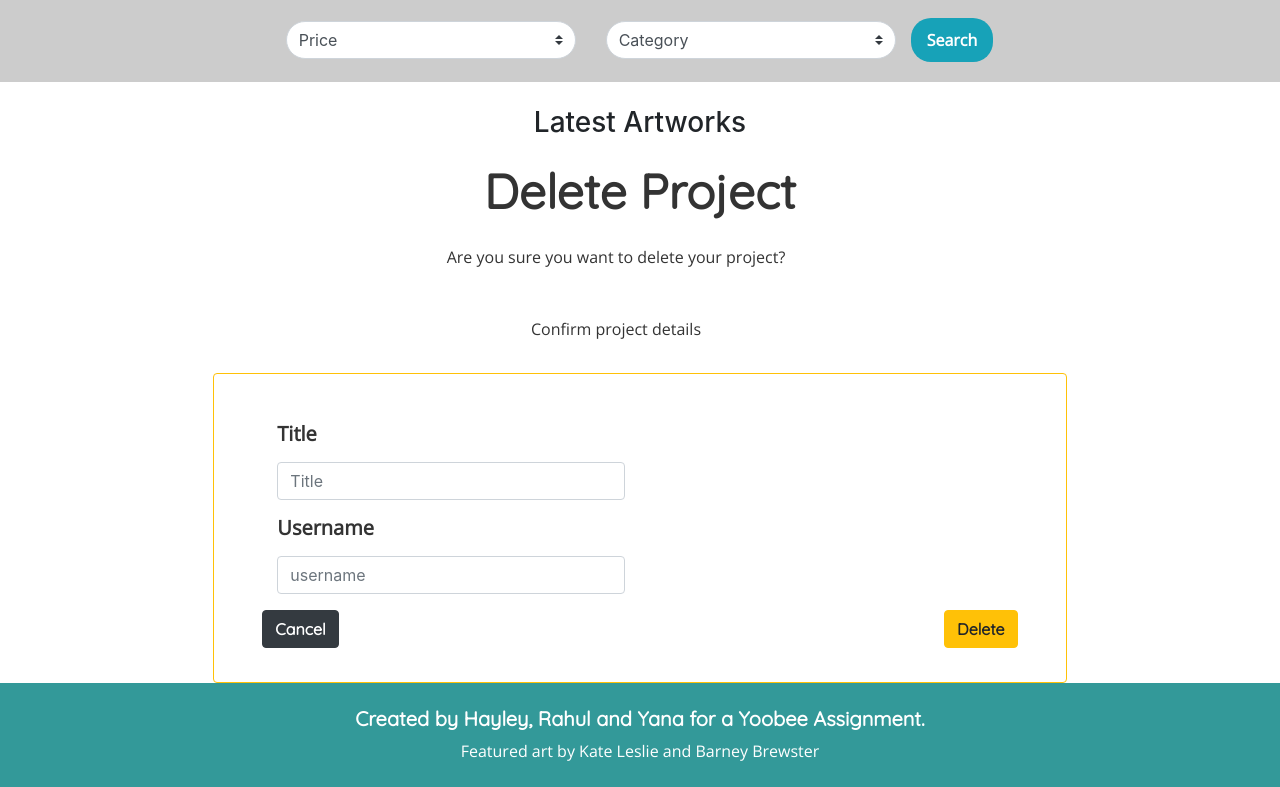
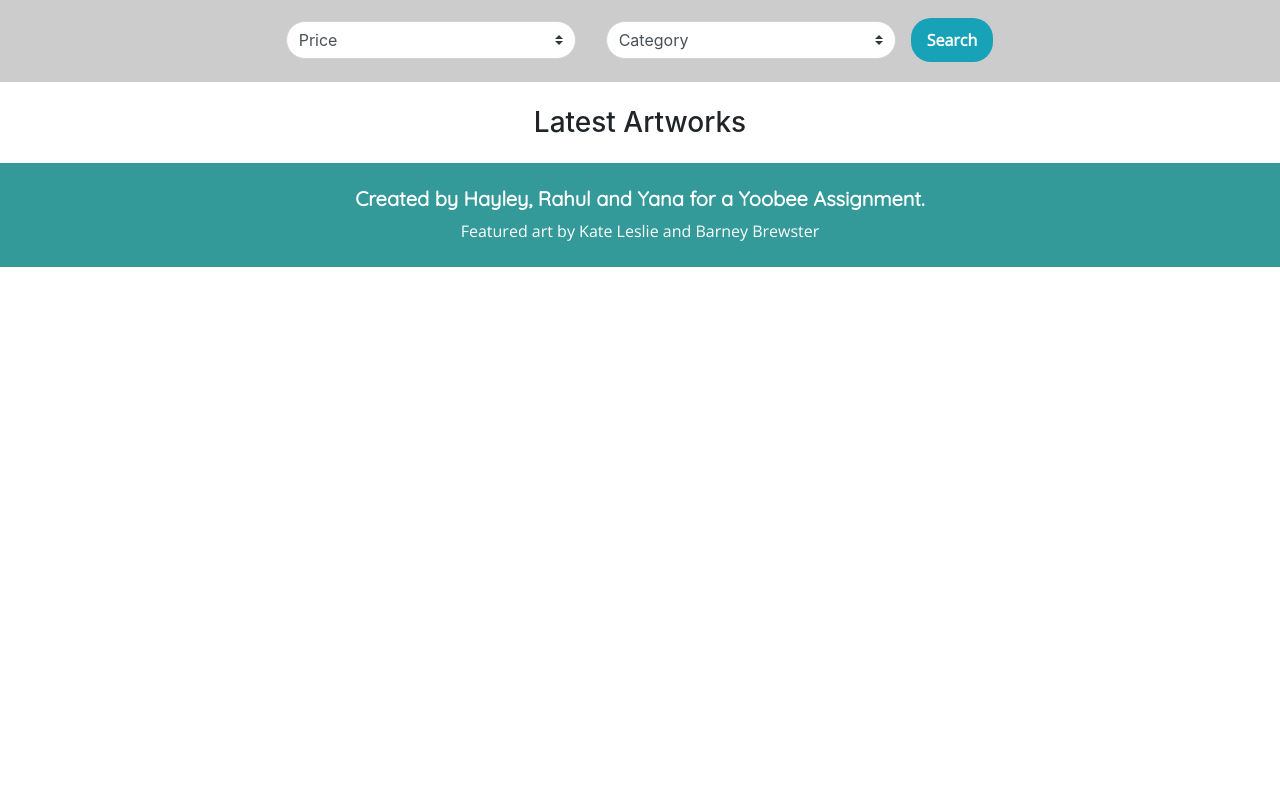
Before and after one commit to phuongha2012/art-platform, a website: page client/index.html in a window 1280 px wide. Shown: the part 496-1283 px from the top of the page. After the commit the page ends 800 px from the top, so only its background shows below. Drawn offline with nearby package versions, Linux system fonts and the light colour scheme; no server answers.

Commit message:
delete deleteForm

```diff
--- a/client/index.html
+++ b/client/index.html
@@ -252,26 +252,6 @@
   </form>
 </div>
 
-<!-- delete -->
-<div id="deletePortfolioPage">
-  <h1 class="text-center"> Delete Project </h1>
-  <p class="py-3 px-3 mr-5 text-center">Are you sure you want to delete your project?</p>
-  <p class="py-3 px-3 mr-5 text-center">Confirm project details</p>
-  <div class="deleteProject">
-    <form id="delForm" class="mt-3 py-5 px-5 border border-warning rounded col-lg-8 col-md-12 col-sm-12 mx-auto">
-      <div class="form-group col-6">
-        <label for="addPortfolioTitle"><h5> Title </h5></label>
-        <input type="text" id="addPortfolioTitle" class="form-control rounded" placeholder="Title" name="addPortfolioTitle" required autofocus>
-      </div>
-      <div class="form-group col-6">
-        <label for="addPortfolioTitle"><h5> Username </h5></label>
-        <input type="text" id="addPortfolioTitle" class="form-control rounded" placeholder="username" name="addPortfolioTitle" required autofocus>
-      </div>
-      <button id="addPortfolioBtn" name="addPortfolioButton" type="submit" class="btn btn-dark btn-font float-left">Cancel</button>
-      <button name="addPortfolioButton" type="submit" class="btn btn-warning btn-font float-right">Delete</button><br>
-    </form>
-  </div>
-</div>
 <!-- Rahuls code ends -->
 
 <footer class="navbar bg-cyan">
```
